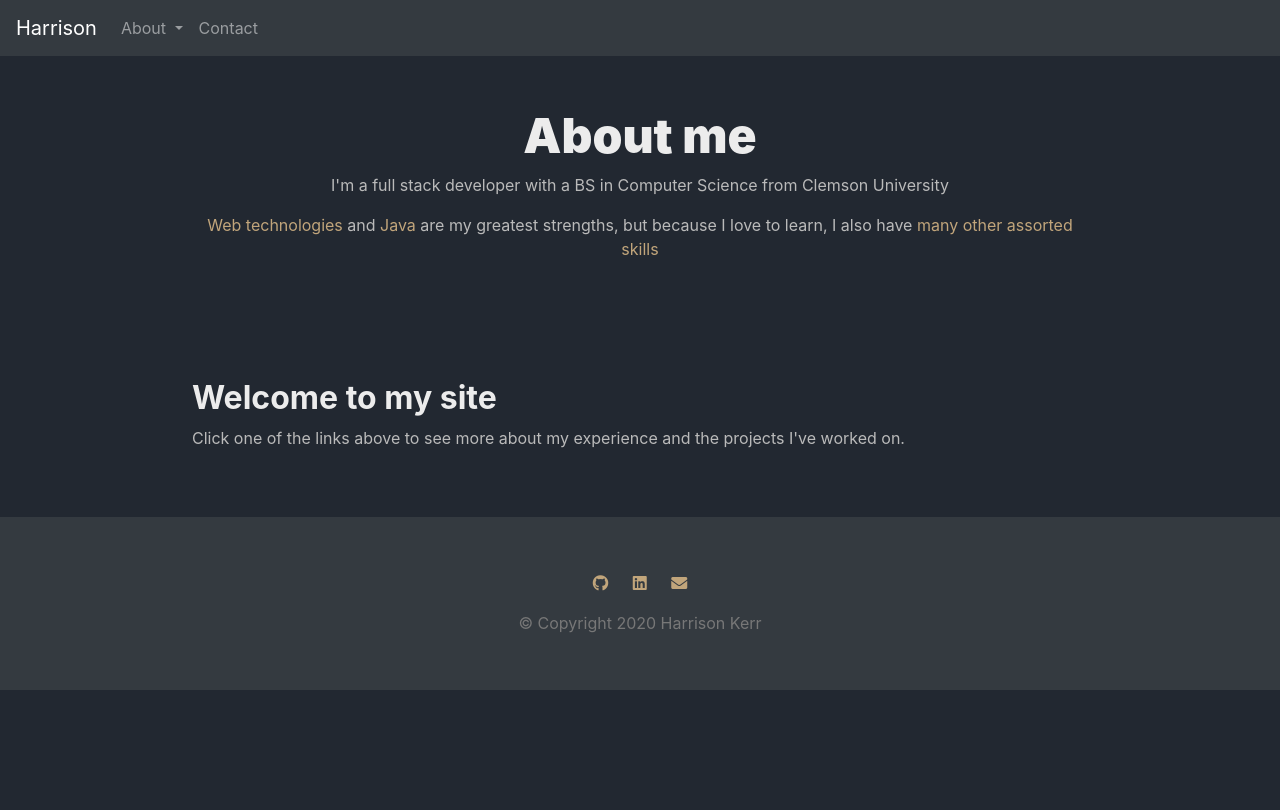
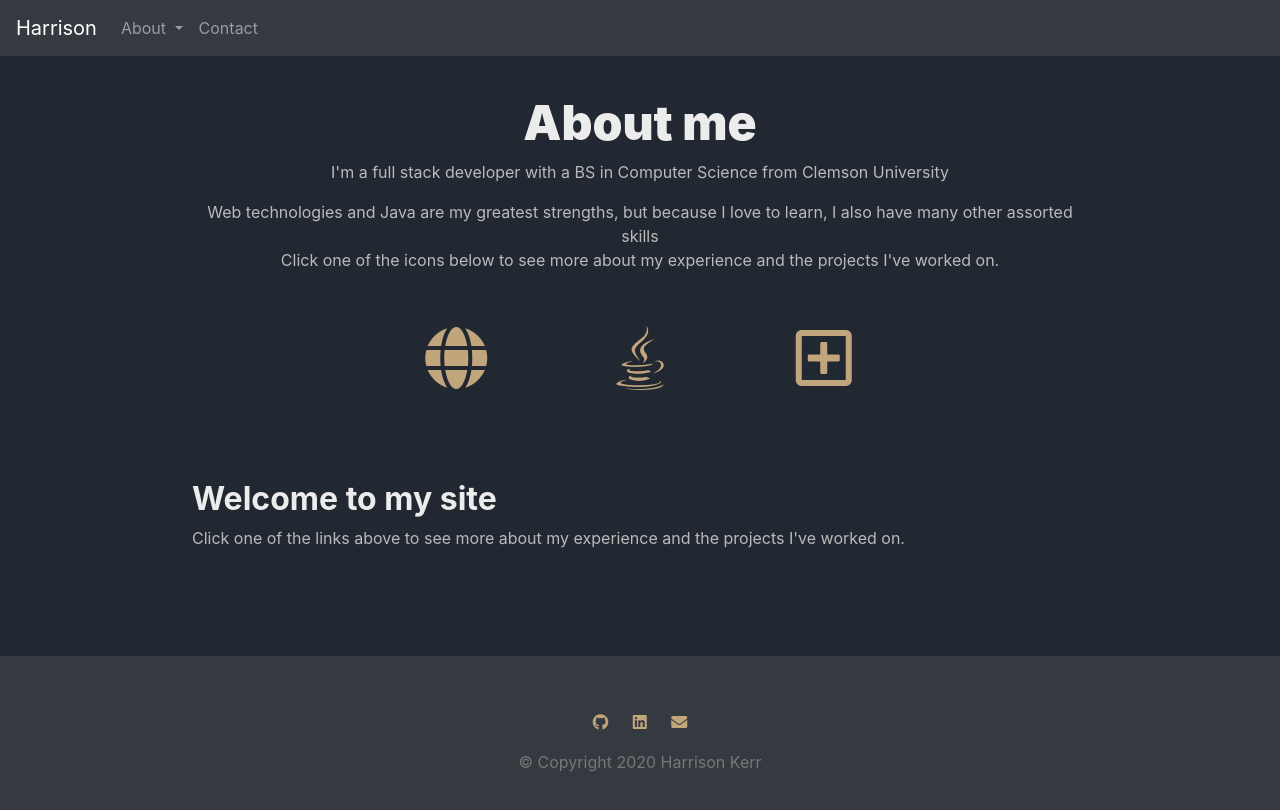
Before and after one commit to hwkerr/info, a plain HTML site: page me/about.html in a window 1280 px wide. Drawn offline with nearby package versions, Linux system fonts and the light colour scheme.

Commit message:
Use icon buttons on about page; Add github/linkedin to contact page

```diff
--- a/me/about.html
+++ b/me/about.html
@@ -27,7 +27,7 @@
           <div class="dropdown-menu" aria-labelledby="navbarDropdown">
             <a class="dropdown-item" href="docs/resume.pdf">Resume</a>
             <div class="dropdown-divider"></div>
-            <a class="dropdown-item" href="about.html#skills">Skills</a>
+            <a class="dropdown-item" href="about.html">Skills</a>
           </div>
         </li>
         <li class="nav-item">
@@ -42,11 +42,18 @@
       <h1 class="title-heading">About me</h1>
       <p>I'm a full stack developer with a BS in Computer Science from Clemson University</p>
       <p>
-        <a href="#" class="skill-btn" data-section="webdev">Web technologies</a> and
-        <a href="#" class="skill-btn" data-section="java">Java</a> are my greatest strengths,
-        but because I love to learn, I also have
-        <a href="#" class="skill-btn" data-section="others">many other assorted skills</a>
+        Web technologies and Java are my greatest strengths, but because I love to learn, I also have many other assorted skills
+        <br>
+        Click one of the icons below to see more about my experience and the projects I've worked on.
       </p>
+    </div>
+  </section>
+
+  <section id="buttons">
+    <div class="container-fluid">
+      <a href="#" class="skill-link" data-section="webdev"><i class="fas fa-globe fa-4x skill-icon"></i></a>
+      <a href="#" class="skill-link" data-section="java"><i class="fab fa-java fa-4x skill-icon"></i></a>
+      <a href="#" class="skill-link" data-section="others"><i class="far fa-plus-square fa-4x skill-icon"></i></a>
     </div>
   </section>
 
@@ -88,8 +95,8 @@
           <div class="col-lg col-md-6 project">
             <a href="https://github.com/hwkerr/authsite"><i class="fas fa-key fa-2x project-icon"></i></a>
             <h5 class="project-heading">Auth Site</h5>
-            <p>I explored many different levels of user authentication in this project from basic encryption to hashing and salting.
-              This project also gave me experience creating user sessions and cookies.
+            <p>I explored many different levels of user authentication in this project from basic encryption to hashing and salting and OAuth 2.0.
+              This project also gave me experience creating user sessions and cookies using Passport.js.
             </p>
           </div>
         </div>
@@ -115,7 +122,8 @@
           <div class="col-lg col-md-6 project">
             <i class="fas fa-table fa-2x project-icon"></i>
             <h5 class="project-heading">Metadata App</h5>
-            <p>My first opportunity to build an app from scratch in a real business environment came when I found myself doing repetitive, automatable work at an internship in 2018.</p>
+            <p>When I found myself doing repetitive, automatable work at an internship in 2018, I took the opportunity to improve upon an existing process
+              by building an app that read csv files and determined the usefulness of the data.</p>
           </div>
           <div class="col-lg col-md-6 project">
             <a href="https://github.com/hwkerr/BufferedGraphics"><i class="fas fa-photo-video fa-2x project-icon"></i></a>
--- a/me/css/styles.css
+++ b/me/css/styles.css
@@ -1,12 +1,14 @@
 /* Palette: https://colorhunt.co/palette/179372 */
 
 html {
+  background-color: #343a40;
   font-size: 100%;
 }
 
 body {
   background-color: #222831;
   color: #ececec;
+  text-align: center;
 }
 
 p {
@@ -23,7 +25,7 @@ a:hover {
 }
 
 .container-fluid {
-  padding: 4% 15%;
+  padding: 0 15% 7%;
 }
 
 /* Title Section */
@@ -32,9 +34,9 @@ a:hover {
   text-align: center;
 }
 
-/* #title .container-fluid {
-  padding: 3% 15% 7%;
-} */
+#title .container-fluid {
+  padding: 3% 15%;
+}
 
 .portrait {
   margin: 2% 0 3%;
@@ -47,8 +49,12 @@ a:hover {
 
 /* Skills Section */
 
-.skill-btn {
-  color: #c1a57b;
+#skills {
+  text-align: left;
+}
+
+.skill-icon {
+  width: 20%;
 }
 
 .skill {
--- a/me/index.js
+++ b/me/index.js
@@ -6,7 +6,7 @@ $("#no-selection").show();
 //   $(".skill").slideUp();
 // }
 
-$(".skill-btn").click(showSkill);
+$(".skill-link").click(showSkill);
 
 function showSkill(event) {
   let sectionID = $(this).attr("data-section");
```
Also changed, not shown: me/contact.html (+7 -2 lines), me/index.html (+1 -1 lines).
